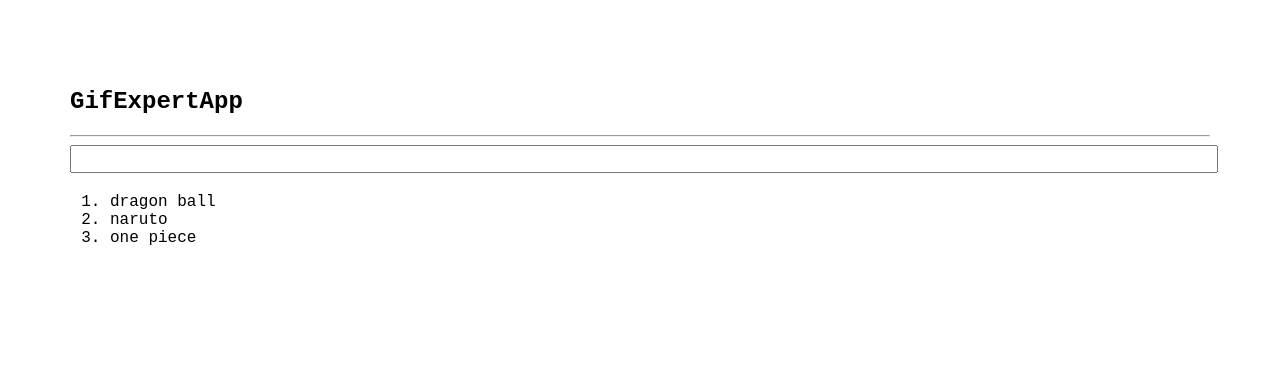
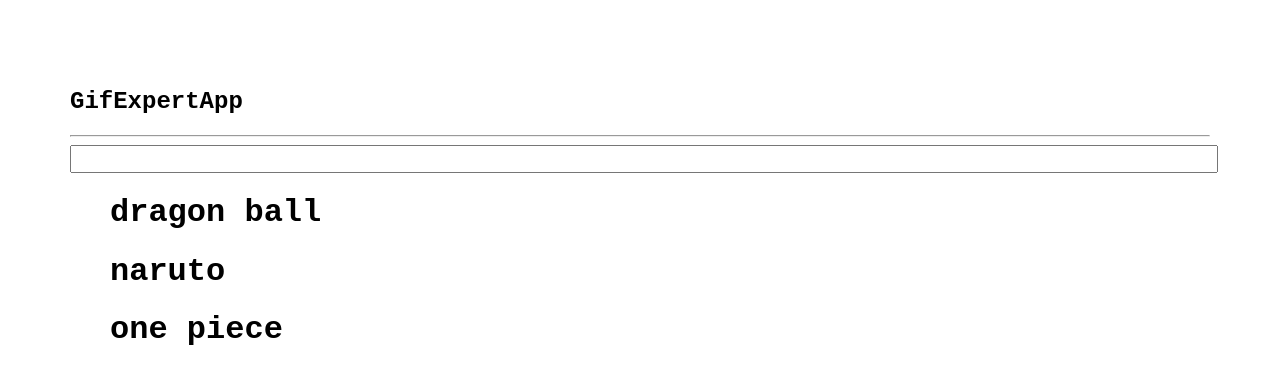
Before and after one commit to Filosodoge1/Gif-React-Prueba, a React (Create React App) app: page / in a window 1280 px wide. Shown: the top 384 px of the page. Built offline with nearby package versions, Linux system fonts and the light colour scheme.

Commit message:
Componente GifGrid inicial

```diff
--- /dev/null
+++ b/src/Componentes/GifGrid.jsx
@@ -0,0 +1,12 @@
+import React from 'react'
+
+const GifGrid = ({key, category}) => {
+
+  return (
+    <div>
+        <h1>{category}</h1>
+    </div>
+  )
+}
+
+export default GifGrid
--- a/src/GifExpertApp.jsx
+++ b/src/GifExpertApp.jsx
@@ -1,5 +1,6 @@
 import React, { useState } from "react";
 import { AddCategory } from "./Componentes/AddCategory";
+import GifGrid from "./Componentes/GifGrid";
 
 
 export const Funcion = ({value}) => {
@@ -28,9 +29,7 @@ export const Funcion = ({value}) => {
 
             <ol>
                 {
-                    Categories.map(Categories => {
-                        return <li key={Categories}>{Categories}</li>
-                    })
+                    Categories.map(Categories => <GifGrid key={Categories} category={Categories} />)
                 }
             </ol>
         </>
```
